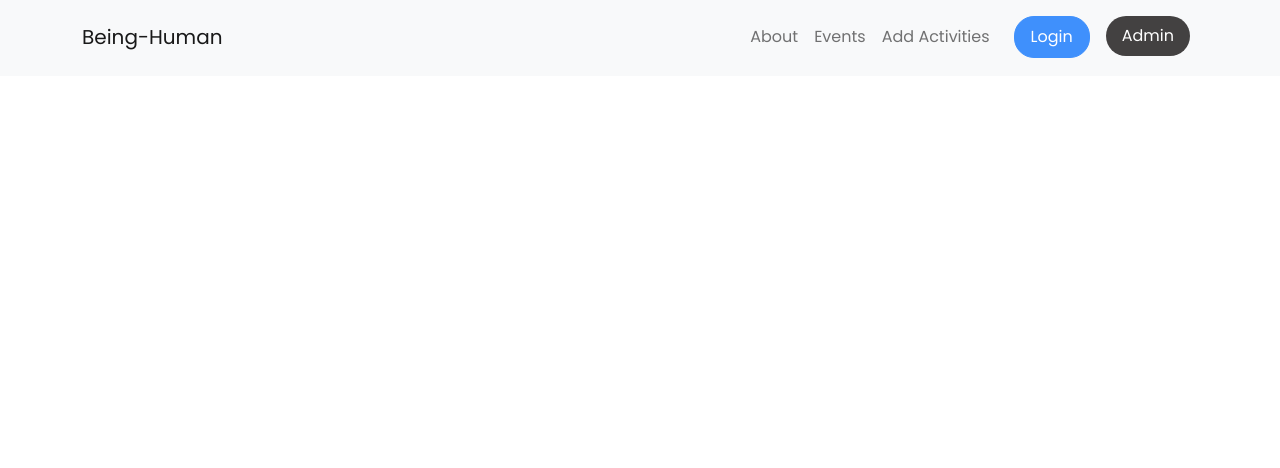
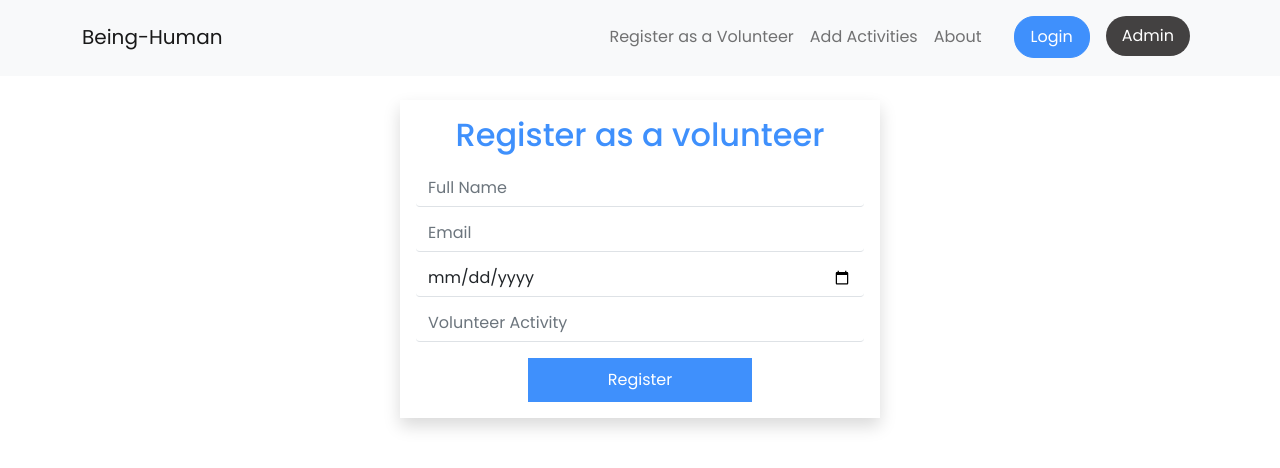
Before and after one commit to mohammadtanim24h/being-human, a React (Create React App) app: page /volunteerRegister in a window 1280 px wide. Shown: the top 468 px of the page. Built offline with nearby package versions, Linux system fonts and the light colour scheme; no server answers.

Commit message:
added volunteer register form

```diff
--- a/src/App.js
+++ b/src/App.js
@@ -6,6 +6,7 @@ import Home from "./components/Home/Home";
 import About from "./components/About/About";
 import Login from "./components/Login/Login";
 import AddActivity from "./components/AddActivity/AddActivity";
+import VolunteerRegister from "./components/VolunteerRegister/VolunteerRegister";
 
 function App() {
     return (
@@ -16,6 +17,7 @@ function App() {
                 <Route path="/about" element={<About></About>}></Route>
                 <Route path="/login" element={<Login></Login>}></Route>
                 <Route path="/addActivities" element={<AddActivity></AddActivity>}></Route>
+                <Route path="/volunteerRegister" element={<VolunteerRegister></VolunteerRegister>}></Route>
             </Routes>
         </div>
     );
--- a/src/components/AddActivity/AddActivity.js
+++ b/src/components/AddActivity/AddActivity.js
@@ -51,7 +51,7 @@ const AddActivity = () => {
                         required
                     />
                     <input
-                        className="form-control mb-2"
+                        className="form-control mb-3"
                         placeholder="Image URL"
                         type="text"
                         {...register("img")}
--- a/src/components/Header/Header.js
+++ b/src/components/Header/Header.js
@@ -18,14 +18,14 @@ const Header = () => {
                     <Navbar.Toggle aria-controls="responsive-navbar-nav" />
                     <Navbar.Collapse id="responsive-navbar-nav">
                         <Nav className="ms-auto">
-                            <Nav.Link as={Link} to="about">
+                            <Nav.Link as={Link} to="volunteerRegister">
+                                Register as a Volunteer
+                            </Nav.Link>
+                            <Nav.Link as={Link} to="addActivities">
+                                Add Activities
+                            </Nav.Link>
+                            <Nav.Link className="me-3" as={Link} to="about">
                                 About
-                            </Nav.Link>
-                            <Nav.Link as={Link} to="events">
-                                Events
-                            </Nav.Link>
-                            <Nav.Link className="me-2" as={Link} to="addActivities">
-                                Add Activities
                             </Nav.Link>
                         </Nav>
                         <Nav className="exclude">
--- a/src/components/VolunteerRegister/VolunteerRegister.js
+++ b/src/components/VolunteerRegister/VolunteerRegister.js
@@ -1,10 +1,24 @@
-import React from 'react';
-import './VolunteerRegister.css';
+import React from "react";
+import { useForm } from "react-hook-form";
+import "./VolunteerRegister.css";
 
 const VolunteerRegister = () => {
+    const { register, handleSubmit } = useForm();
+    const onSubmit = (data) => {
+        console.log(data);
+    };
     return (
-        <div>
-
+        <div className="d-flex justify-content-center align-items-center w-50 mx-auto mt-4">
+            <div className="w-75 text-center p-3 shadow">
+                <h2 className="theme-color mb-3">Register as a volunteer</h2>
+                <form onSubmit={handleSubmit(onSubmit)}>
+                    <input className="form-control mb-2 border-0 border-bottom" placeholder="Full Name" {...register("name")} />
+                    <input className="form-control mb-2 border-0 border-bottom" placeholder="Email" type="email" {...register("email")} />
+                    <input className="form-control mb-2 border-0 border-bottom" placeholder="Date" type="date" {...register("date")} />
+                    <input className="form-control mb-3 border-0 border-bottom" placeholder="Volunteer Activity" {...register("activity")} />
+                    <input className="submit-btn w-50" type="submit" value="Register" />
+                </form>
+            </div>
         </div>
     );
 };
```
